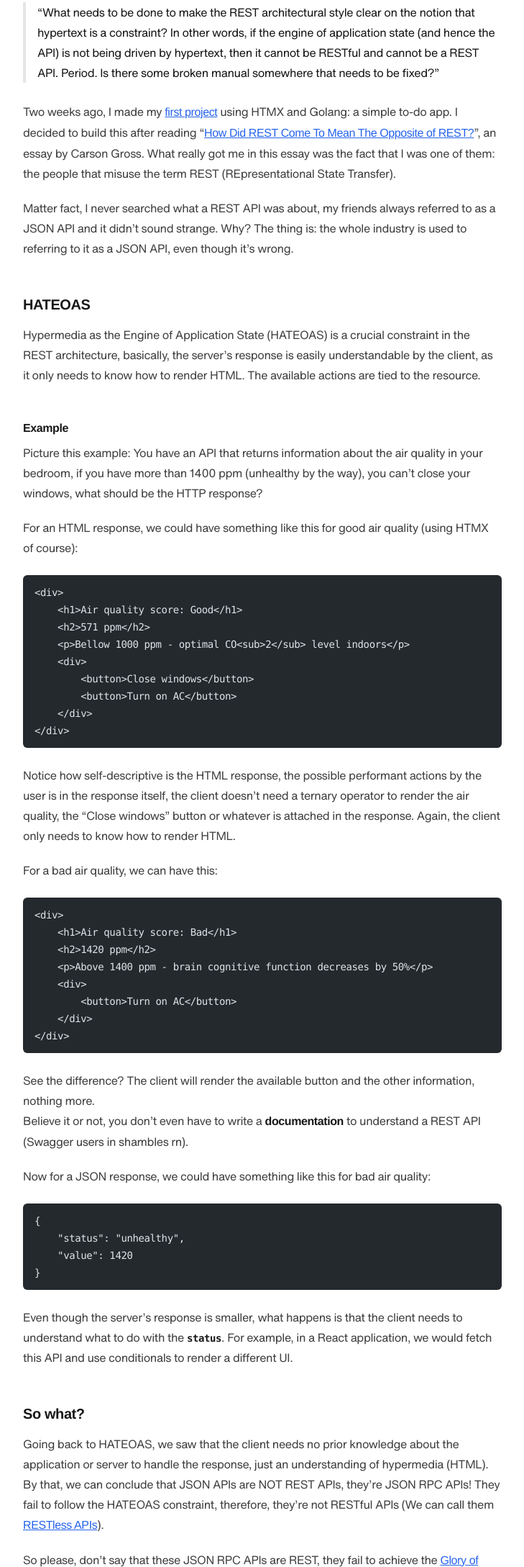
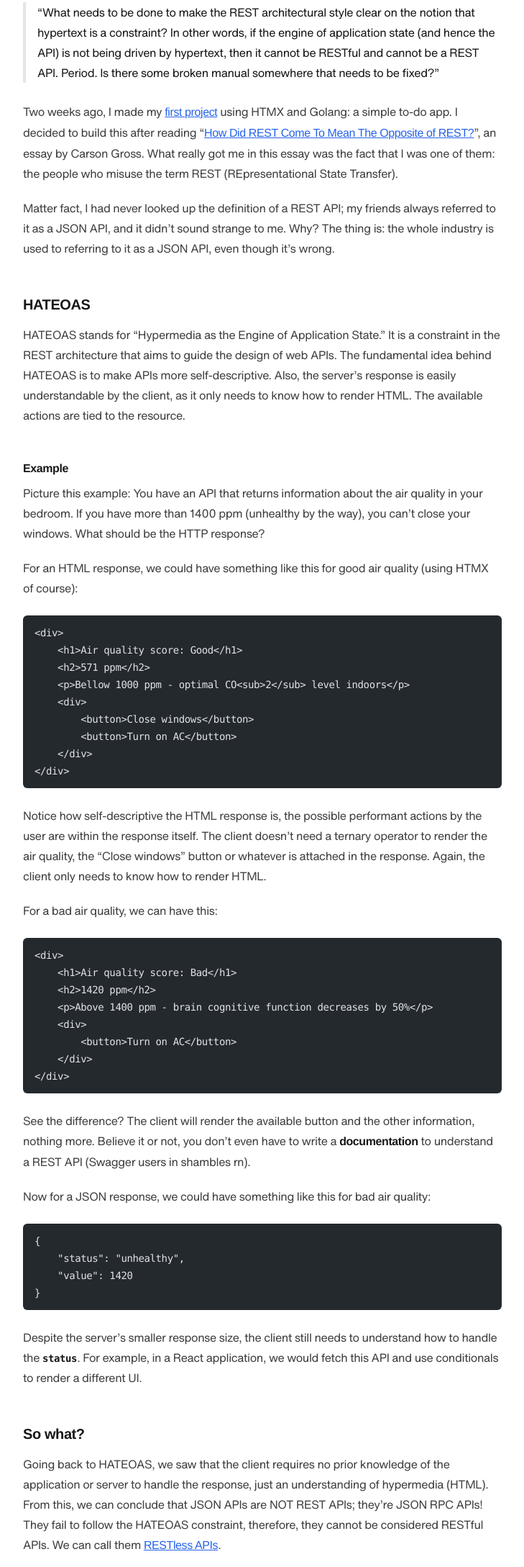
Before and after one commit to yuirsilva/portfolio, an Astro site: page /posts/rest-api-and-htmx in a window 1280 px wide. Shown: the part 157-2334 px from the top of the page at 72% size, without its empty margins (256-985 px from the left). Built offline with nearby package versions, Linux system fonts and the light colour scheme; Astro itself is replaced by a stand-in of ours; code samples lack their colours.

Commit message:
fix: grammar in 'People don't know what a REST API is'

````diff
--- a/src/content/posts/rest-api-and-htmx.md
+++ b/src/content/posts/rest-api-and-htmx.md
@@ -11,17 +11,17 @@ tags: ["rest-api", "htmx", "hypertext"]
 
 > What needs to be done to make the REST architectural style clear on the notion that hypertext is a constraint? In other words, if the engine of application state (and hence the API) is not being driven by hypertext, then it cannot be RESTful and cannot be a REST API. Period. Is there some broken manual somewhere that needs to be fixed?
 
-Two weeks ago, I made my <a href="https://github.com/yuirsilva/justdoit" target="_blank">first project</a> using HTMX and Golang: a simple to-do app. I decided to build this after reading "<a href="https://htmx.org/essays/how-did-rest-come-to-mean-the-opposite-of-rest/">How Did REST Come To Mean The Opposite of REST?</a>", an essay by Carson Gross. What really got me in this essay was the fact that I was one of them: the people that misuse the term REST (REpresentational State Transfer).
+Two weeks ago, I made my <a href="https://github.com/yuirsilva/justdoit" target="_blank">first project</a> using HTMX and Golang: a simple to-do app. I decided to build this after reading "<a href="https://htmx.org/essays/how-did-rest-come-to-mean-the-opposite-of-rest/">How Did REST Come To Mean The Opposite of REST?</a>", an essay by Carson Gross. What really got me in this essay was the fact that I was one of them: the people who misuse the term REST (REpresentational State Transfer).
 
-Matter fact, I never searched what a REST API was about, my friends always referred to as a JSON API and it didn't sound strange. Why? The thing is: the whole industry is used to referring to it as a JSON API, even though it's wrong.
+Matter fact, I had never looked up the definition of a REST API; my friends always referred to it as a JSON API, and it didn't sound strange to me. Why? The thing is: the whole industry is used to referring to it as a JSON API, even though it's wrong.
 
 ### HATEOAS
 
-Hypermedia as the Engine of Application State (HATEOAS) is a crucial constraint in the REST architecture, basically, the server's response is easily understandable by the client, as it only needs to know how to render HTML. The available actions are tied to the resource.
+HATEOAS stands for "Hypermedia as the Engine of Application State." It is a constraint in the REST architecture that aims to guide the design of web APIs. The fundamental idea behind HATEOAS is to make APIs more self-descriptive. Also, the server's response is easily understandable by the client, as it only needs to know how to render HTML. The available actions are tied to the resource.
 
 #### Example
 
-Picture this example: You have an API that returns information about the air quality in your bedroom, if you have more than 1400 ppm (unhealthy by the way), you can't close your windows, what should be the HTTP response?
+Picture this example: You have an API that returns information about the air quality in your bedroom. If you have more than 1400 ppm (unhealthy by the way), you can’t close your windows. What should be the HTTP response?
 
 For an HTML response, we could have something like this for good air quality (using HTMX of course):
 
@@ -37,7 +37,7 @@ For an HTML response, we could have something like this for good air quality (us
 </div>
 ```
 
-Notice how self-descriptive is the HTML response, the possible performant actions by the user is in the response itself, the client doesn't need a ternary operator to render the air quality, the "Close windows" button or whatever is attached in the response. Again, the client only needs to know how to render HTML.
+Notice how self-descriptive the HTML response is, the possible performant actions by the user are within the response itself. The client doesn't need a ternary operator to render the air quality, the "Close windows" button or whatever is attached in the response. Again, the client only needs to know how to render HTML.
 
 For a bad air quality, we can have this:
 
@@ -52,8 +52,7 @@ For a bad air quality, we can have this:
 </div>
 ```
 
-See the difference? The client will render the available button and the other information, nothing more. \
-Believe it or not, you don't even have to write a **documentation** to understand a REST API (Swagger users in shambles rn).
+See the difference? The client will render the available button and the other information, nothing more. Believe it or not, you don't even have to write a **documentation** to understand a REST API (Swagger users in shambles rn).
 
 Now for a JSON response, we could have something like this for bad air quality:
 
@@ -64,11 +63,11 @@ Now for a JSON response, we could have something like this for bad air quality:
 }
 ```
 
-Even though the server's response is smaller, what happens is that the client needs to understand what to do with the `status`. For example, in a React application, we would fetch this API and use conditionals to render a different UI.
+Despite the server's smaller response size, the client still needs to understand how to handle the `status`. For example, in a React application, we would fetch this API and use conditionals to render a different UI.
 
 ### So what?
 
-Going back to HATEOAS, we saw that the client needs no prior knowledge about the application or server to handle the response, just an understanding of hypermedia (HTML). By that, we can conclude that JSON APIs are NOT REST APIs, they're JSON RPC APIs! They fail to follow the HATEOAS constraint, therefore, they're not RESTful APIs (We can call them <a href="https://htmx.org/essays/how-did-rest-come-to-mean-the-opposite-of-rest/#how-rest-came-to-mean-restless" target="_blank">RESTless APIs</a>).
+Going back to HATEOAS, we saw that the client requires no prior knowledge of the application or server to handle the response, just an understanding of hypermedia (HTML). From this, we can conclude that JSON APIs are NOT REST APIs; they're JSON RPC APIs! They fail to follow the HATEOAS constraint, therefore, they cannot be considered RESTful APIs. We can call them <a href="https://htmx.org/essays/how-did-rest-come-to-mean-the-opposite-of-rest/#how-rest-came-to-mean-restless" target="_blank">RESTless APIs</a>.
 
 So please, don't say that these JSON RPC APIs are REST, they fail to achieve the <a href="https://martinfowler.com/articles/richardsonMaturityModel.html" target="_blank">Glory of REST</a>.
 
````
Also changed, not shown: 1 other file.
